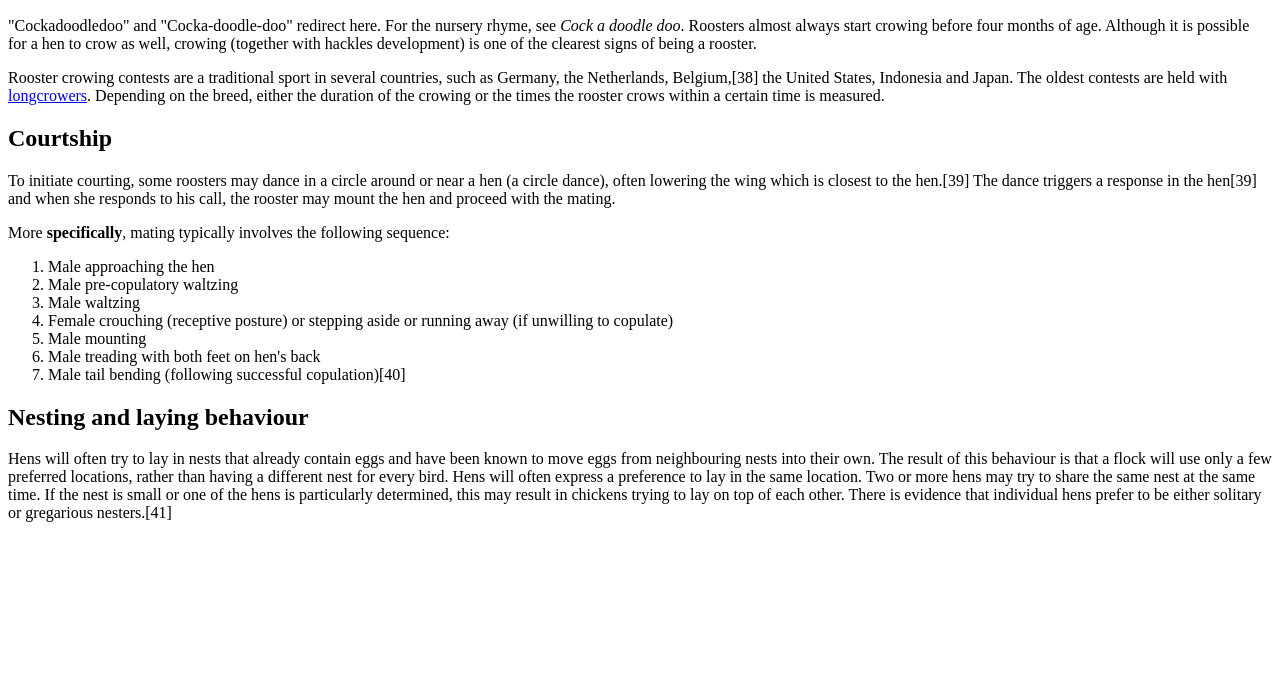
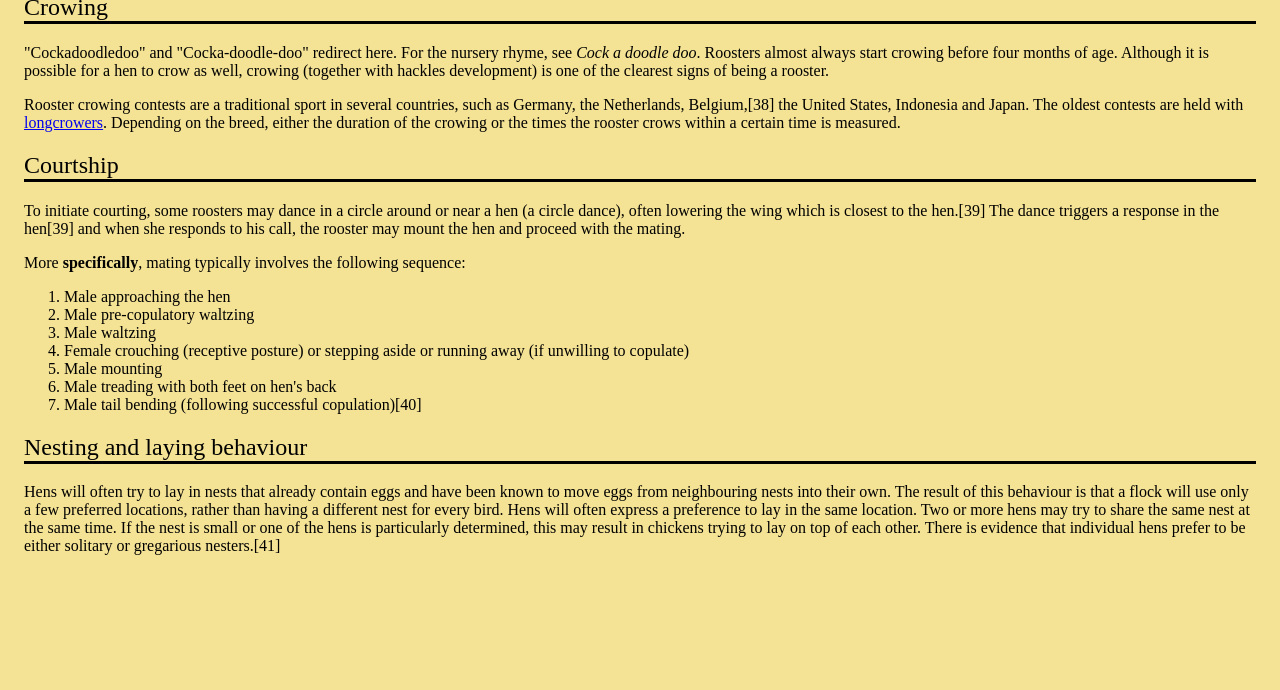
Before and after one commit to edwardm8/stylingText, a plain HTML site: page index.html in a window 1280 px wide. Shown: the part 110-800 px from the top of the page. Drawn offline with Linux system fonts and the light colour scheme.

Commit message:
step1 changes

```diff
--- a/index.html
+++ b/index.html
@@ -3,12 +3,13 @@
 <head>
   <meta charset="UTF-8">
   <meta name="viewport" content="width=device-width, initial-scale=1.0">
+  <link rel="stylesheet" href="styles.css">
   <title>Document</title>
 </head>
 <body>
   <h1>Chickens</h1>
   <h2>Crowing</h2>
-  <p>"Cockadoodledoo" and "Cocka-doodle-doo" redirect here. For the nursery rhyme, see <em>Cock a doodle doo</em>.
+  <p>"Cockadoodledoo" and "Cocka-doodle-doo" redirect here. For the nursery rhyme, see <em class="noBold">Cock a doodle doo</em>.
     Roosters almost always start crowing before four months of age. Although it is possible for a hen to crow as well, crowing (together with hackles development) is one of the clearest signs of being a rooster.</p>
     <p>Rooster crowing contests are a traditional sport in several countries, such as Germany, the Netherlands, Belgium,[38] the United States, Indonesia and Japan. The oldest contests are held with <a href="https://en.wikipedia.org/wiki/Long-crowing_chicken">longcrowers</a>. Depending on the breed, either the duration of the crowing or the times the rooster crows within a certain time is measured.</p>
   <h2>Courtship</h2>
--- /dev/null
+++ b/styles.css
@@ -0,0 +1,16 @@
+html{
+  background-color: #f4e295;
+}
+
+body{
+  padding: 1em;
+}
+
+h2{
+  border-bottom: solid;
+  font-weight: normal;
+}
+
+p{
+  text-align: start;
+}
```
